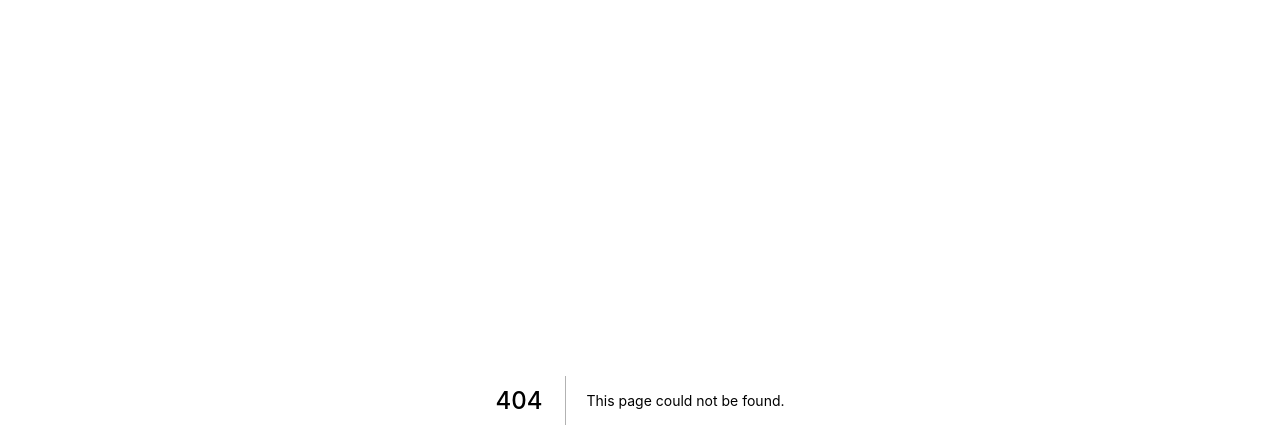
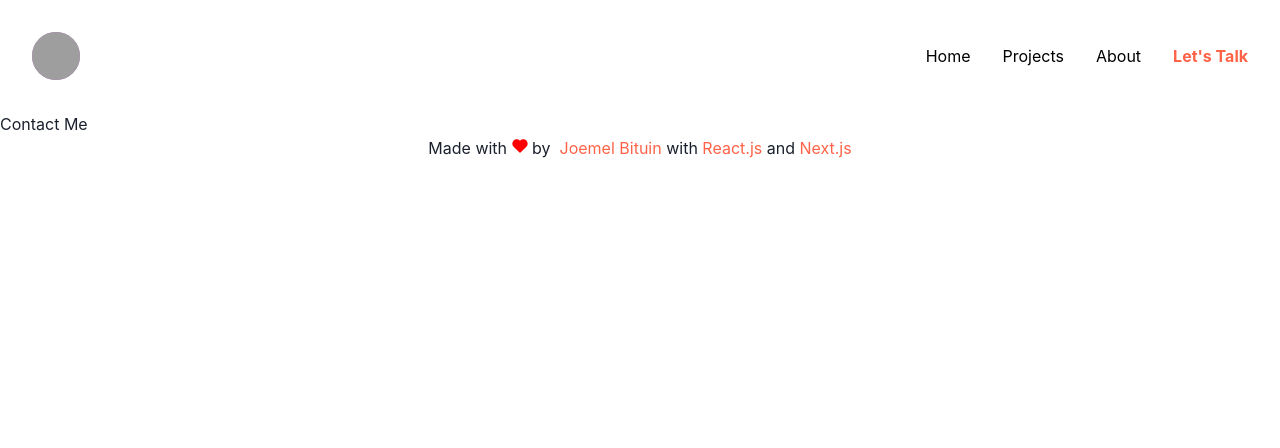
Before and after one commit to jBituin/joemelbituin, a Next.js app: page /contact-me in a window 1280 px wide. Before the commit this address had no page. Shown: the top 448 px of the page. Built offline with nearby package versions, Linux system fonts and the light colour scheme; grey boxes are pictures that could not be loaded.

Commit message:
Add contact-me page

```diff
--- /dev/null
+++ b/pages/contact-me.tsx
@@ -0,0 +1,5 @@
+import { Layout } from '../components/Layout';
+
+export default function Contact() {
+  return <Layout>Contact Me</Layout>;
+}
```
